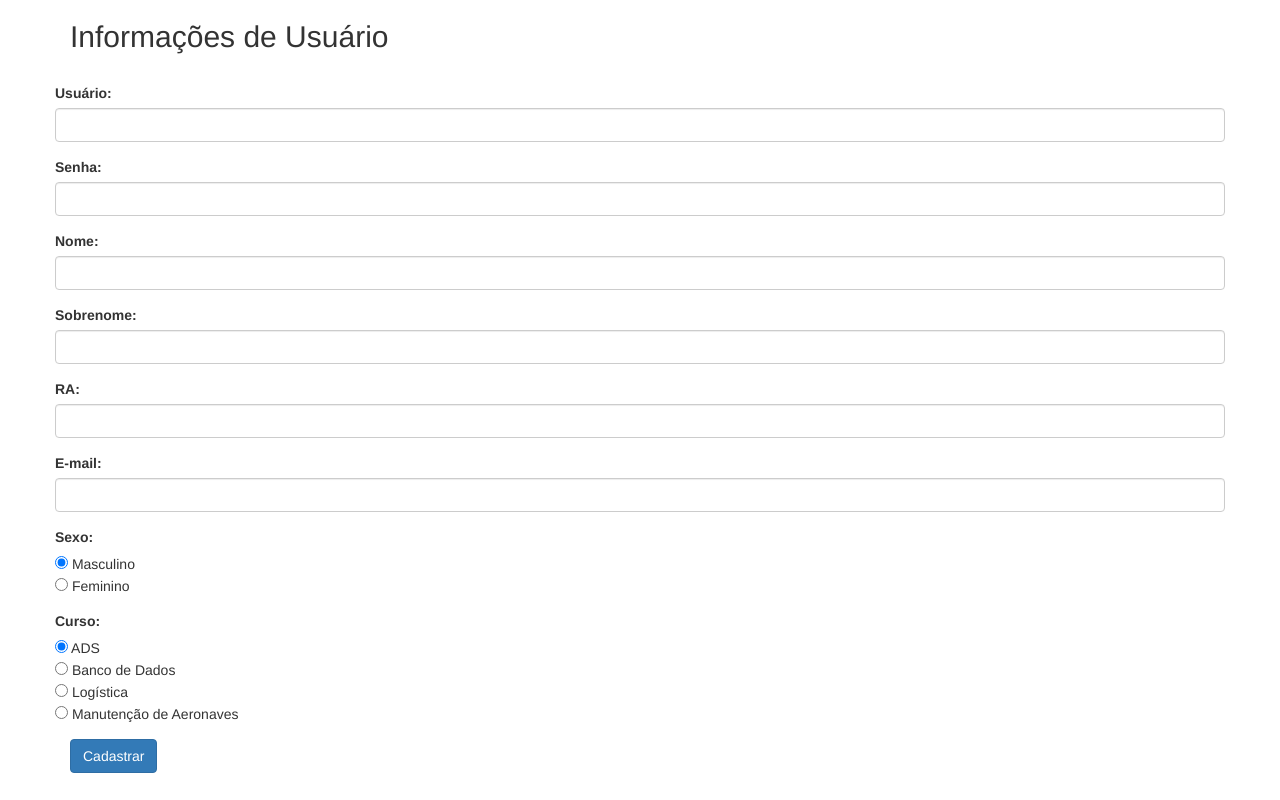
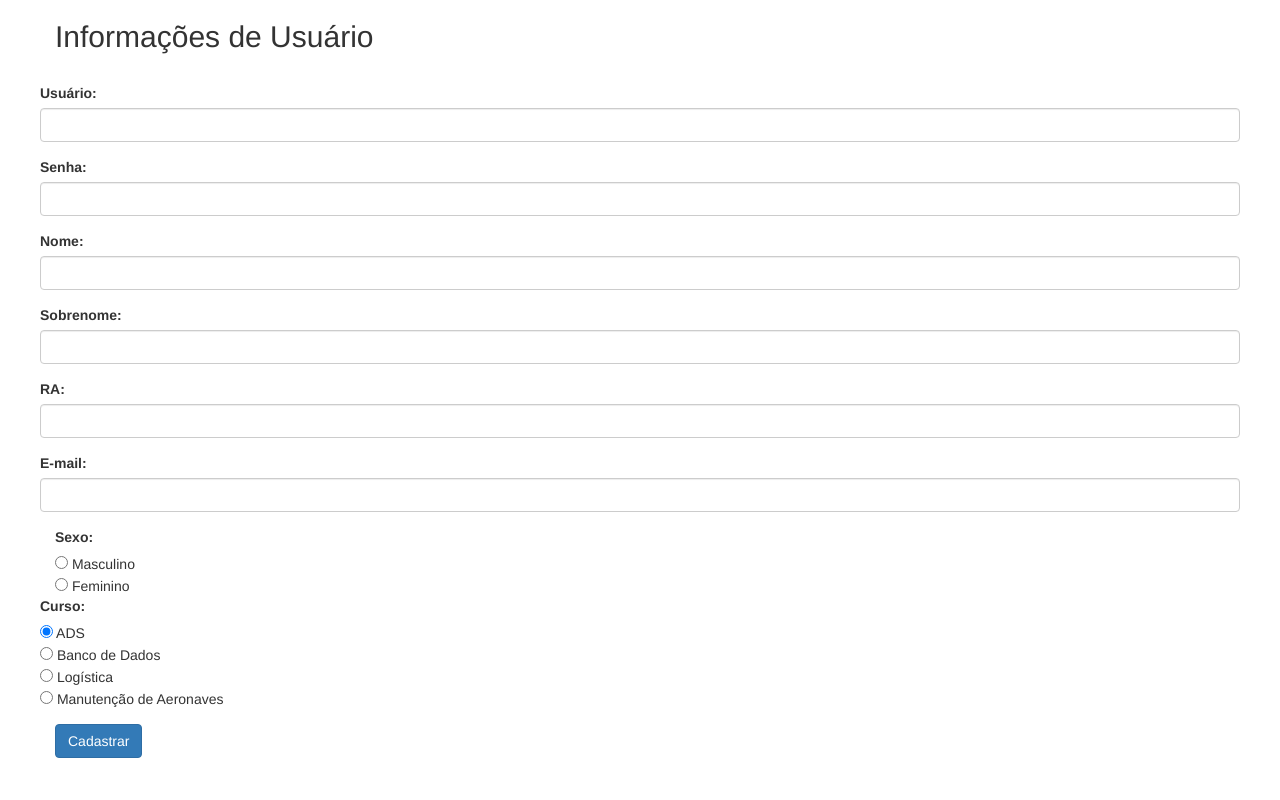
Before and after one commit to gabrielfrborges/inpute, a Django app: page /login/ in a window 1280 px wide. Run offline with Django 3.2, Linux system fonts and the light colour scheme; some libraries are stand-ins or nearby versions.

Commit message:
sexo div to bootstrap

```diff
--- a/templates/login/base.html
+++ b/templates/login/base.html
@@ -9,8 +9,10 @@
   </head>
   <body>
   <div class= "container">
-    <div class = "col">
-      {% block content %}{% endblock content %}
+    <div class = "row justify-content-md-center">
+      <div class = " col col-md-lg-6">
+        {% block content %}{% endblock content %}
+      </div>
     </div>
   </div>
   </body>
--- a/templates/login/cadastro.html
+++ b/templates/login/cadastro.html
@@ -39,10 +39,13 @@
                     <input type="email" class="form-control" name="ra">
                 </div>
             </div>
-            <div class="form-group row">
-                <label class="col-form-label">Sexo:</label><br>
-                <input type="radio" name="gender" value="male" checked> Masculino<br>
-                <input type="radio" name="gender" value="female"> Feminino<br>
+
+            <div class="input-group-prepend">
+                <div class="input-group-text">
+                    <label class="col-form-label">Sexo:</label><br>
+                    <input type="radio" name="gender" value="male" aria-label="Masculino"> Masculino<br>
+                    <input type="radio" name="gender" value="female" name aria-label="Feminino"> Feminino<br>
+                </div>
             </div>
             <div class="form-group row">
                 <label class="col-form-label">Curso:</label><br>
```
